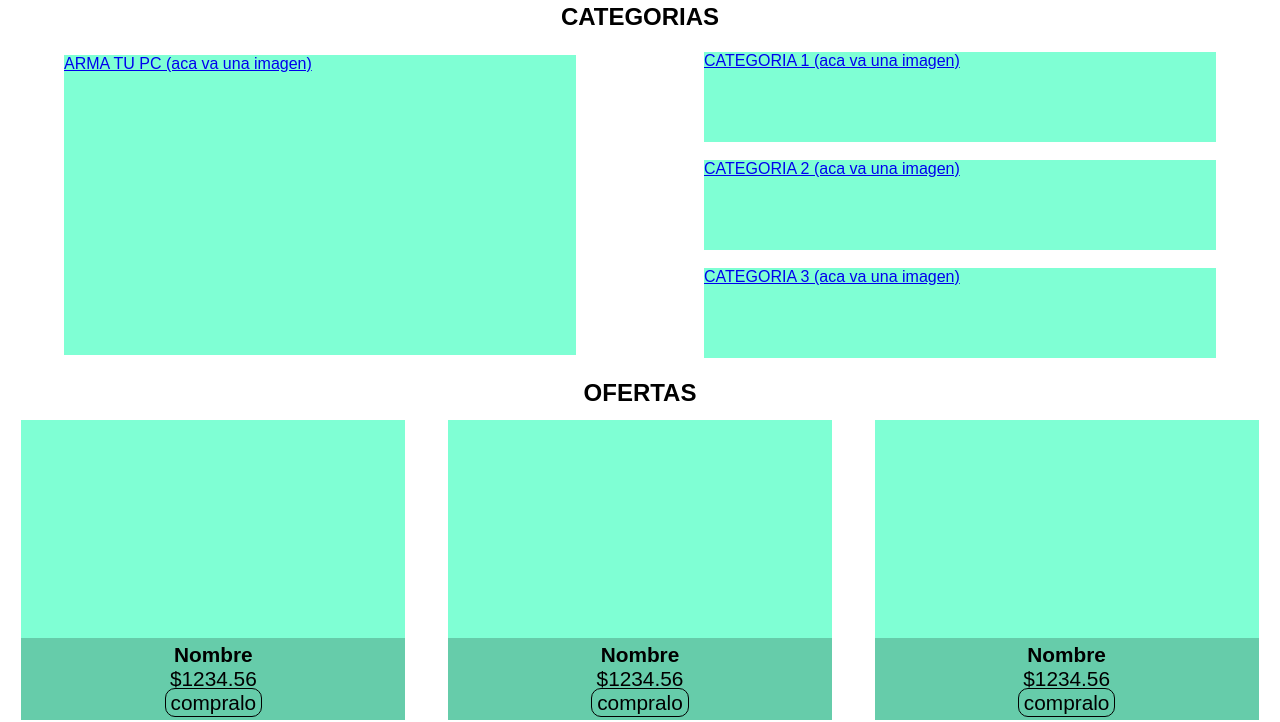
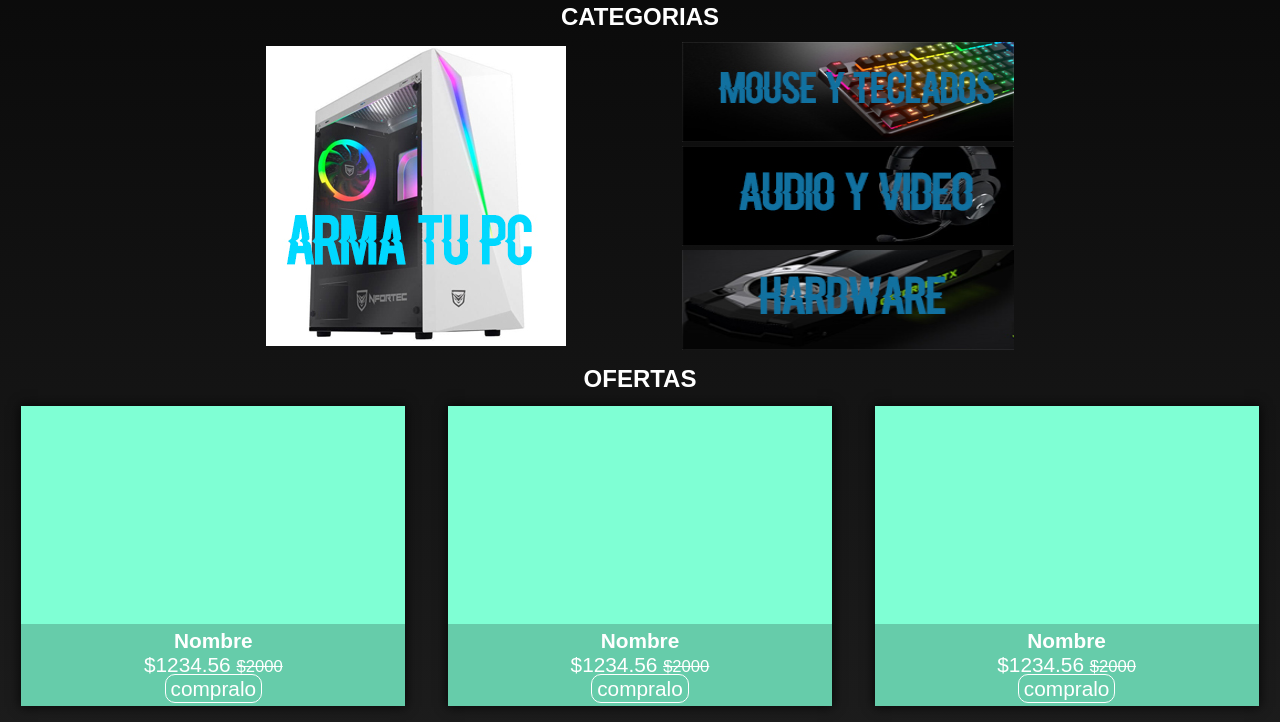
Before and after one commit to SantiMit1/grupo_9_ninetech2, a website: page views/home.html in a window 1280 px wide. Shown: the part 471-1193 px from the top of the page. Drawn offline with Linux system fonts and the light colour scheme; files that its build step writes are made by us from their sources; files whose address does not match are found by name.

Commit message:
home.html modificado

```diff
--- a/public/css/style.css
+++ b/public/css/style.css
@@ -6,6 +6,8 @@
 
 body {
     font-family: sans-serif;
+    background: linear-gradient(to bottom, black, rgb(46, 46, 46));
+    color: white;
 }
 
 /* ------------------HOME------------------ */
@@ -36,7 +38,7 @@ nav li {
 
 nav li a {
     text-decoration: none;
-    color: black;
+    color: white;
 }
 
 nav form {
@@ -85,12 +87,13 @@ main section.categories {
     margin: 3px auto;
 }
 
-main section.categories article a {
-    margin: 5px;
+main section.categories article {
+    margin: 8px auto;
 }
 
-main section.categories article.sub-categories .foto {      /*SIMULACION DE FOTO DE PRODUCTO*/
-    height: 90px;
+main section.categories article.sub-categories img {
+    width: 100%;
+    max-height: 100px;
 }
 
 main .products-text {
@@ -108,6 +111,12 @@ main section.products article {
     margin: 5px;
     width: 70%;
     position: relative;
+    box-shadow: 0px 0px 11px 1px rgba(0,0,0,0.75);
+}
+
+main section.products article img {
+    width: 100%;
+    height: 300px;
 }
 
 main section.products article div.details {
@@ -120,11 +129,16 @@ main section.products article div.details {
 }
 
 main section.products article div.details a {
-    color: black;
+    color: white;
     text-decoration: none;
-    border: 1px solid black;
+    border: 1px solid white;
     border-radius: 10px;
     padding: 2px 5px;
+}
+
+main section.products article div.details p span {
+    text-decoration: line-through;
+    font-size: .8em;
 }
 
 .foto {      /*SIMULACION DE FOTO DE PRODUCTO*/
@@ -165,7 +179,7 @@ footer section.links li {
 footer section.links li a {
     margin: 10px 5px;
     text-decoration: none;
-    color: black;
+    color: white;
 }
 
 
@@ -198,7 +212,9 @@ footer section.links li a {
 
     nav form button {
         font-size: 1em;
-        border-radius: 45%;
+        background-color: black;
+        color: white;
+        margin-left: 5px;
     }
 
     main section.main-product img.img-mobile {
@@ -240,12 +256,13 @@ footer section.links li a {
 
     main section.products article {
         max-width: 45%;
+        height: 300px;
         margin: 10px auto;
     }
 
 }
 
-@media (min-width: 996px) { /*DESKTOP*/
+@media (min-width: 1024px) { /*DESKTOP*/
 
     /* ------------------HOME------------------ */
     header img {
@@ -260,12 +277,21 @@ footer section.links li a {
         font-size: 1.8rem;
     }
 
-    main section.products {
-        flex-direction: row;
+    main section.categories {
+        width: 65%;
     }
 
     main section.products article {
         max-width: 30%;
+    }
+
+    main section.products article img {
+        width: 60%;
+        height: 300px;
+        position: absolute;
+        left: 50%;
+        transform: translateX(-50%);
+        z-index: -1;
     }
 
     main section.products article div.details {
@@ -275,12 +301,19 @@ footer section.links li a {
     footer section.links {
         font-size: 1.5rem;
     }
-}
 
-@media (min-width: 1200px) {
-
-    /* ------------------HOME------------------ */
     footer img {
         width: 150px;
     }
 }
+
+@media (min-width: 1360px) {
+    main section.categories {
+        width: 50%;
+    }
+
+    main section.products {
+        margin: 0 auto;
+        width: 70%;
+    }
+}
--- a/views/home.html
+++ b/views/home.html
@@ -43,18 +43,18 @@
         <section class="categories">
             <article class="main-category">
                 <a href="#">
-                    <div class="foto">ARMA TU PC (aca va una imagen)</div>
+                    <img src="/img/Categorias/arma tu pc.jpg" alt="arma tu pc">
                 </a>
             </article>
             <article class="sub-categories">
                 <a href="#">
-                    <div class="foto">CATEGORIA 1 (aca va una imagen)</div>
+                    <img src="/img/Categorias/teclados.jpg" alt="mouse y teclados">
                 </a>
                 <a href="#">
-                    <div class="foto">CATEGORIA 2 (aca va una imagen)</div>
+                    <img src="/img/Categorias/audio.jpg" alt="audio y video">
                 </a>
                 <a href="#">
-                    <div class="foto">CATEGORIA 3 (aca va una imagen)</div>
+                    <img src="/img/Categorias/hardware.jpg" alt="hardware">
                 </a>
             </article>
         </section>
@@ -63,7 +63,7 @@
             <article>
                 <div class="details">
                     <h4>Nombre</h4>
-                    <p>$1234.56</p>
+                    <p>$1234.56 <span>$2000</span></p>
                     <a href="#">compralo</a>
                 </div>
                 <div class="foto"></div>
@@ -71,7 +71,7 @@
             <article>
                 <div class="details">
                     <h4>Nombre</h4>
-                    <p>$1234.56</p>
+                    <p>$1234.56 <span>$2000</span></p>
                     <a href="#">compralo</a>
                 </div>
                 <div class="foto"></div>
@@ -79,7 +79,7 @@
             <article>
                 <div class="details">
                     <h4>Nombre</h4>
-                    <p>$1234.56</p>
+                    <p>$1234.56 <span>$2000</span></p>
                     <a href="#">compralo</a>
                 </div>
                 <div class="foto"></div>
```
Also changed, not shown: public/img/Categorias/arma tu pc.jpg (added), public/img/Categorias/audio.jpg (added), public/img/Categorias/hardware.jpg (added), public/img/Categorias/teclados.jpg (added).
